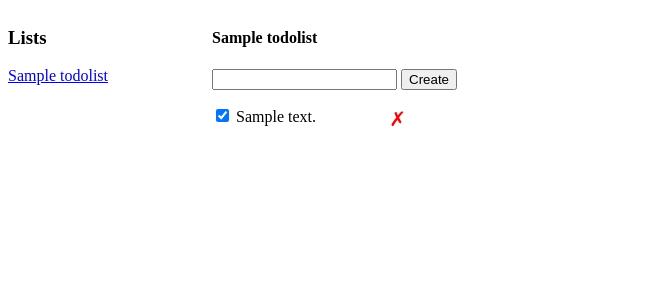
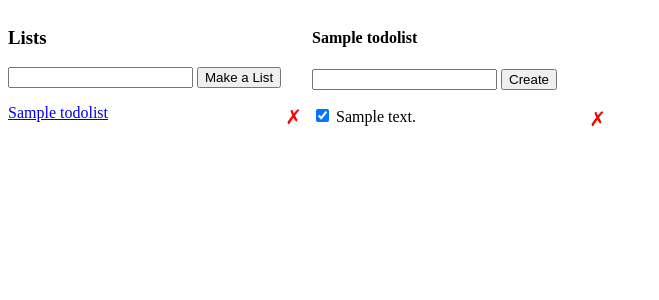
Before and after one commit to eva-yanrong-chen/todo_app, a Flask app: page /lists/1 in a window 1280 px wide. Shown: the top 300 px of the page, without its empty margins (0-659 px from the left). Run offline with Flask 2, Linux system fonts and the light colour scheme; tables that the repository leaves empty hold one stand-in row (values such as "Sample post").

Commit message:
Implement create and delete lists

```diff
--- a/app.py
+++ b/app.py
@@ -26,10 +26,31 @@ class TodoList(db.Model):
     __tablename__='todolists'
     id = db.Column(db.Integer, primary_key=True)
     name = db.Column(db.String(), nullable=False)
-    todos = db.relationship('Todo', backref='list', cascade='all, delete-orphan')
+    todos = db.relationship('Todo', backref='list')
 
     def __repr__(self):
         return f'<TodoList {self.id} {self.name}>'
+
+
+@app.route('/lists/create', methods=['POST'])
+def create_list():
+    error = False
+    body = {}
+    try:
+        name = request.get_json()['name']
+        list = TodoList(name=name)
+        db.session.add(list)
+        db.session.commit()
+        body['name'] = list.name
+    except:
+        error = True
+        db.session.rollback()
+    finally:
+        db.session.close()
+    if error:
+        abort(400)
+    else:
+        return jsonify(body)
 
 
 @app.route('/todos/create', methods=['POST'])
@@ -49,7 +70,6 @@ def create_todo():
     except:
         error = True
         db.session.rollback()
-        print(sys.exc_info())
     finally:
         db.session.close()
     if error:
@@ -73,6 +93,19 @@ def set_completed_todo(todo_id):
     finally:
         db.session.close()
     return redirect(url_for('index'))
+
+
+@app.route('/lists/<list_id>', methods=['DELETE'])
+def delete_list(list_id):
+    try:
+        Todo.query.filter_by(list_id=list_id).delete()
+        TodoList.query.filter_by(id=list_id).delete()
+        db.session.commit()
+    except:
+        db.session.rollback()
+    finally:
+        db.session.close()
+    return jsonify({'success': True})
 
 
 @app.route('/todos/<todo_id>', methods=['DELETE'])
--- a/templates/index.html
+++ b/templates/index.html
@@ -1,6 +1,7 @@
 <html>
     <head>
         <title>Todo App</title>
+        <link rel="shortcut icon" href="">
         <style>
             .hidden {
                 display: none;
@@ -9,12 +10,12 @@
                 list-style: none;
                 padding: 0;
                 margin: 0;
-                width: 200px;
+                width: 300px;
             }
             li {
                 clear: both;
             }
-            .delete-button {
+            .delete-todo-button, .delete-list-button {
                 background-color: transparent;
                 border: none;
                 outline: none;
@@ -33,12 +34,17 @@
         <div class="lists-wrapper">
             <ul id="lists">
                 <h3 >Lists</h3>
+                <form id="add-list-form">
+                    <input type="text" id="listname" name="listname" />
+                    <input type="submit" value="Make a List" />
+                </form>
                 {% for list in lists %}
                 <!-- Wrap the list items into links to direct to the appropraite list url -->
                 <li>
                     <a href="/lists/{{ list.id }}">
                         {{ list.name }}
                     </a>
+                    <button class="delete-list-button" data-id="{{ list.id }}">&cross;</button>
                 </li>
                 {% endfor %}
             </ul>
@@ -48,7 +54,7 @@
             <!-- <form method="POST" action="/todos/create">
                         method & action is no longer needed since we're implementing AJAX and preventing defult
                         behabiors at the script below -->
-            <form id="form" data-list-id="{{ active_list.id }}">
+            <form id="add-todo-form" data-list-id="{{ active_list.id }}">
                 <input type="text" id="description" name="description" />
                 <input type="submit" value="Create" />
             </form>
@@ -63,7 +69,7 @@
                     <input class="check-completed" data-id="{{ todo.id }}" type="checkbox" {% if todo.completed %} checked
                         {% endif %} />
                     {{ todo.description }}
-                    <button class="delete-button" data-id="{{ todo.id }}">&cross;</button>
+                    <button class="delete-todo-button" data-id="{{ todo.id }}">&cross;</button>
                 </li>
                 {% endfor %}
             </ul>
@@ -71,10 +77,22 @@
 
         <!-- Implementing AJAX data request: page doesn't refresh when new data is added -->
         <script>
-            const delete_buttons = document.querySelectorAll('.delete-button');
-            for (let i = 0; i < delete_buttons.length; i++) {
-                const delete_button = delete_buttons[i];
-                delete_button.onclick = function (e) {
+            const delete_list_buttons = document.querySelectorAll('.delete-list-button');
+                for (let i = 0; i < delete_list_buttons.length; i++) {
+                    const delete_list_button = delete_list_buttons[i];
+                    delete_list_button.onclick = function (e) {
+                        console.log('event', e);
+                        const listId = e.target.dataset['id'];
+                        fetch('/lists/' + listId, {
+                            method: 'DELETE'
+                        });
+                    }
+                }
+
+            const delete_todo_buttons = document.querySelectorAll('.delete-todo-button');
+            for (let i = 0; i < delete_todo_buttons.length; i++) {
+                const delete_todo_button = delete_todo_buttons[i];
+                delete_todo_button.onclick = function (e) {
                     console.log('event', e);
                     const todoId = e.target.dataset['id'];
                     fetch('/todos/' + todoId, {
@@ -107,7 +125,35 @@
                     })
                 }
             }
-            document.getElementById('form').onsubmit = function (e) { // e is the event handler
+
+            document.getElementById('add-list-form').onsubmit = function (e) {
+                e.preventDefault;
+                fetch('/lists/create', {
+                    method: "POST",
+                    body: JSON.stringify({
+                        'name': document.getElementById('listname').value
+                    }),
+                    headers: {
+                        'Content-Type': 'application/json'
+                    }
+                })
+                .then(function (response) {
+                    return response.json();
+                })
+                .then(function (jsonResponse) {
+                    // Append the newly created object to the todolists
+                    const liItem = document.createElement('LI');
+                    liItem.innerHTML = jsonResponse['name'];
+                    document.getElementById('lists').appendChild(liItem);
+                    document.getElementById('error').className = 'hidden';
+                })
+                //  Catch handler to displays error message when something goes wrong
+                .catch(function () {
+                    document.getElementById('error').className = '';
+                })
+            }
+
+            document.getElementById('add-todo-form').onsubmit = function (e) { // e is the event handler
                 console.log('event', e);
                 const list_id = e.target.dataset['listId'];
                 // prevent the default behabior
```
Also changed, not shown: 1 other file.
